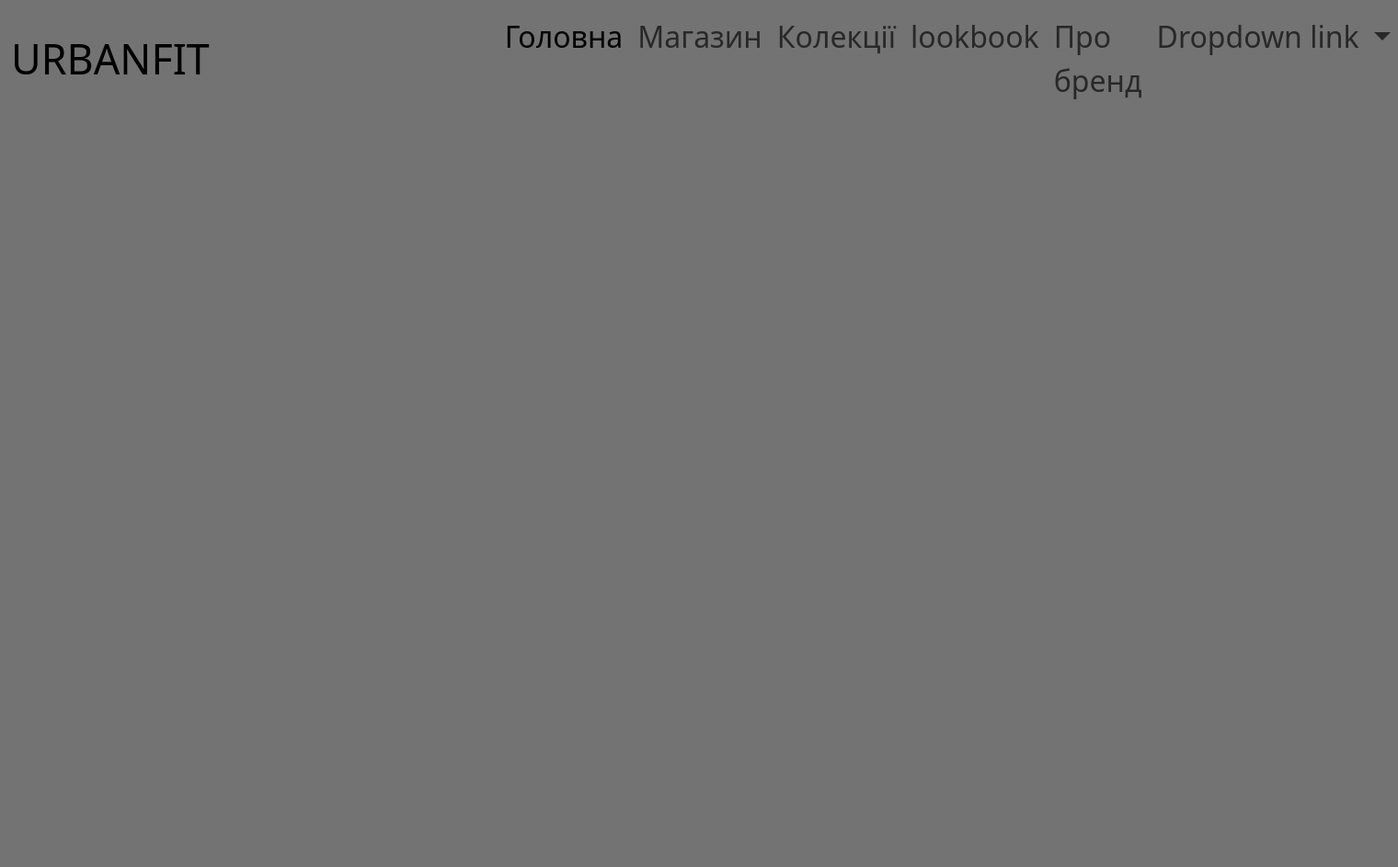
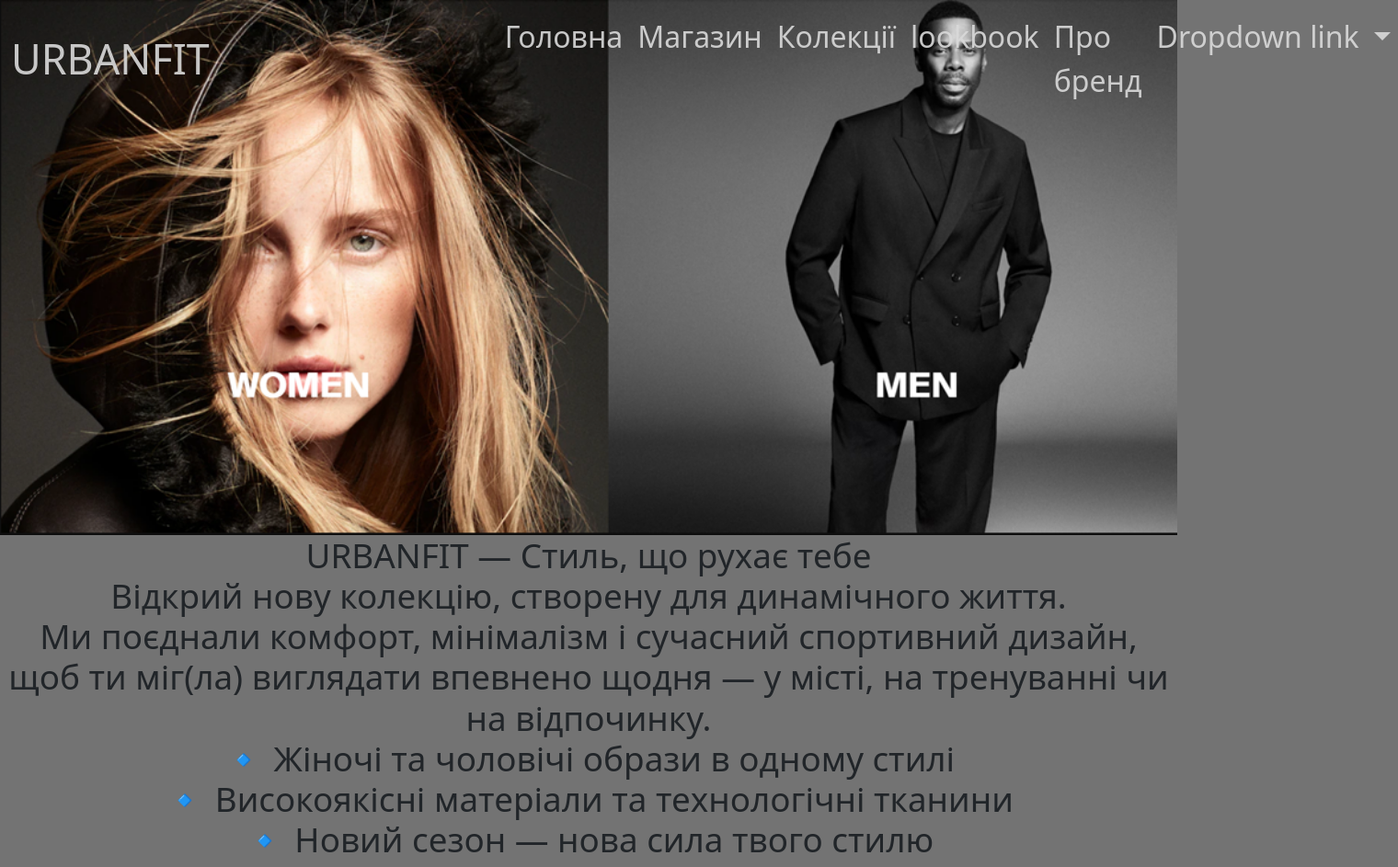
Before and after one commit to Daniel04Cobtah/URBANFIT, a plain HTML site: page index.html in a window 1280 px wide. Shown: the whole page at 92% size, 1520 px wide, since content can reach past the window. Before the commit the page ends 800 px from the top, so only its background shows below. Drawn offline with nearby package versions, Linux system fonts and the light colour scheme.

Commit message:
#kon-3: доробив головну сторінку

```diff
--- a/css/style.css
+++ b/css/style.css
@@ -7,13 +7,25 @@
 }
 .nav-link {
     font-size: 2rem !important;
-
+    color: rgba(217, 217, 217, 0.91);
 }
-.navbar-nav
-{
+.navbar-nav {
     width: 71%;
-    justify-content: space-around
+    justify-content: space-around;
 }
-.navbar-brand{
+.navbar-brand {
     font-size: 2.8rem !important;
+    color: rgba(217, 217, 217, 0.91);
 }
+.header {
+    position: fixed;
+    width: 100%;
+}
+.i1 {
+    width: 100%;
+    height: 100%;
+}
+.h2 {
+    text-align: center;
+    font-size: 2.3rem;
+}
--- a/index.html
+++ b/index.html
@@ -11,7 +11,7 @@
         <title>URBANFIT</title>
     </head>
     <body class="body">
-        <header>
+        <header class="header">
             <nav class="navbar navbar-expand-lg">
                 <div class="container-fluid">
                     <a class="navbar-brand" href="#">URBANFIT</a>
@@ -28,7 +28,7 @@
                     <div class="collapse navbar-collapse" id="navbarNavDropdown">
                         <ul class="navbar-nav">
                             <li class="nav-item">
-                                <a class="nav-link active" aria-current="page" href="#">Головна</a>
+                                <a class="nav-link " aria-current="page" href="#">Головна</a>
                             </li>
                             <li class="nav-item">
                                 <a class="nav-link" href="#">Магазин</a>
@@ -62,7 +62,19 @@
                 </div>
             </nav>
         </header>
-        <main></main>
+        <main>
+         <img class="i1" src="images/Screenshot from 2025-12-12 14-36-04.png" >
+         <h2 class="h2">
+           URBANFIT — Стиль, що рухає тебе<br>
+
+           Відкрий нову колекцію, створену для динамічного життя.<br>
+           Ми поєднали комфорт, мінімалізм і сучасний спортивний дизайн,<br> щоб ти міг(ла) виглядати впевнено щодня — у місті, на тренуванні чи на відпочинку.<br>
+
+           🔹 Жіночі та чоловічі образи в одному стилі<br>
+           🔹 Високоякісні матеріали та технологічні тканини<br>
+           🔹 Новий сезон — нова сила твого стилю<br>
+            </h2>
+        </main>
         <footer></footer>
         <script
             src="https://cdn.jsdelivr.net/npm/bootstrap@5.3.8/dist/js/bootstrap.bundle.min.js"
```
